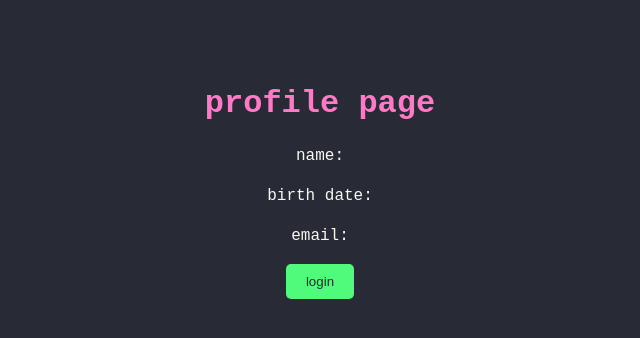
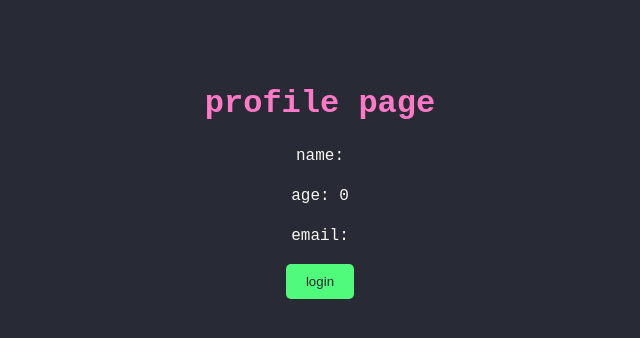
Before and after one commit to MarcosLottDito/redux, a React (Create React App) app: page / in a window 1280 px wide. Shown: the top 338 px of the page, without its empty margins (320-960 px from the left). Built offline with nearby package versions, Linux system fonts and the light colour scheme.

Commit message:
using useSelector to access the state

```diff
--- a/src/components/Profile.js
+++ b/src/components/Profile.js
@@ -1,12 +1,15 @@
 import React from "react";
+import { useSelector } from "react-redux";
 
 function Profile() {
+  const user = useSelector((state) => state.user.value);
+
   return (
     <div>
       <h1>profile page</h1>
-      <p>name:</p>
-      <p>birth date:</p>
-      <p>email:</p>
+      <p>name: {user.name}</p>
+      <p>age: {user.age}</p>
+      <p>email: {user.email}</p>
     </div>
   );
 }
```
